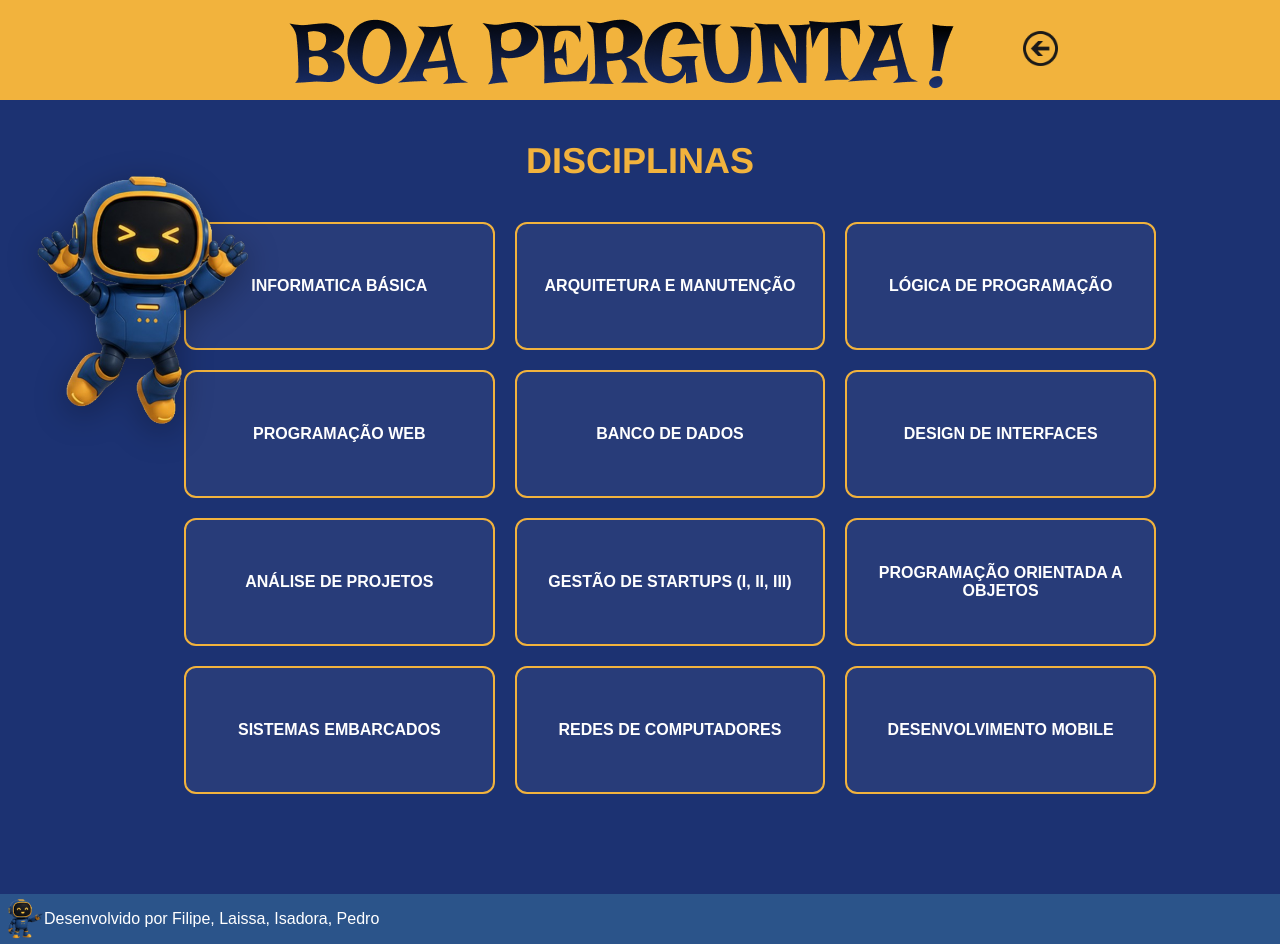
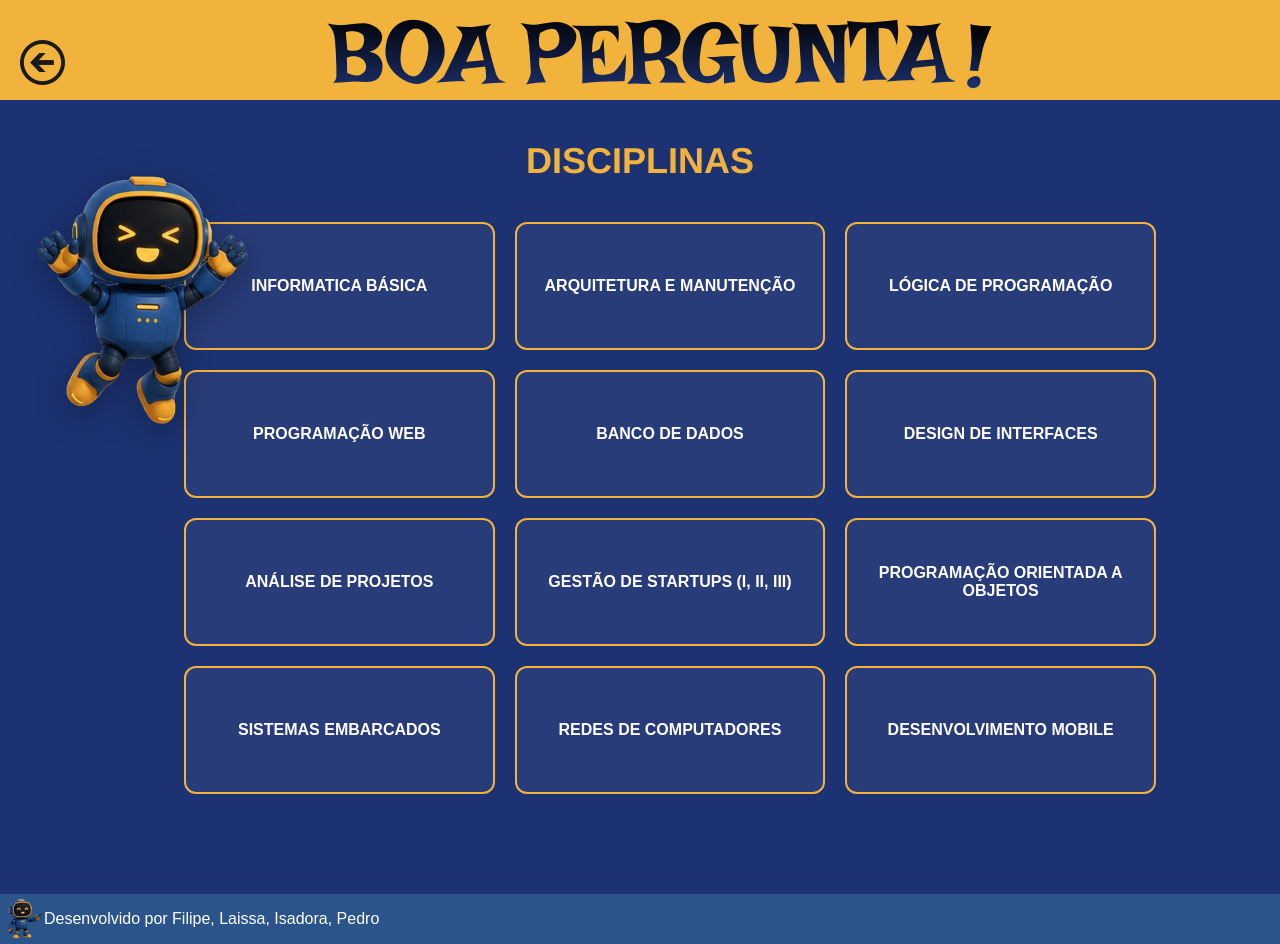
Before and after one commit to djuvisa/Projeto, a website: page tela5.html in a window 1280 px wide. Drawn offline with Linux system fonts and the light colour scheme.

Commit message:
ajustes css

```diff
--- a/css/design.css
+++ b/css/design.css
@@ -256,7 +256,6 @@ input {
 }
 .card-icon{
     font-size: 80px;
-/* Filtro discreto para dar profundidade ao ícone em relação ao fundo */
     filter: drop-shadow(0px 4px 4px rgba(0,0,0,0.15));
 }
 .card-text{
@@ -270,9 +269,11 @@ input {
 }
 
 #seta {
-    width: 35px;
+    position: absolute;
+    left: 20px;
+    top: 5%;
+    width: 45px;
     height: auto;
-    cursor: pointer;
     transition: transform 0.2s ease;
 }
 
@@ -512,6 +513,7 @@ input {
     cursor: pointer;
     font-weight: bold;
     margin-top: 5vh;
+    margin-bottom: 5vh;
     width:35vw;
 }
 
--- a/tela5.html
+++ b/tela5.html
@@ -11,9 +11,9 @@
 
     <header id="cabecalho">
      <h1><img src="img/logo.png" alt="logo com escrita BOA PERGUNTA!"></h1>
-    <a href="tela1.html"><img src="img/png-transparent-creative-commons-license-creative-work-free-content-back-arrow-angle-text-trademark-thumbnail-removebg-preview.png" id="seta"></a>
-    <div style="width: 40px;"></div>
+     <a href="tela4.html"><img id="seta" src="img/png-transparent-creative-commons-license-creative-work-free-content-back-arrow-angle-text-trademark-thumbnail-removebg-preview.png" ></a>
     </header>
+
     <img src="img/image-removebg-preview (1).png" id="robo4">
     <!--BARRA DE PESQUISA-->
     <h2 class="tituloPagina">DISCIPLINAS</h2>
@@ -40,7 +40,6 @@
    <footer class="footer">
         <img src="img/image-removebg-preview (3).png">
         <span class="footerText">Desenvolvido por Filipe, Laissa, Isadora, Pedro</span>
-
    </footer>
 </body>
 </html>
```
Also changed, not shown: tela2.html (+3 -1 lines), tela3.html (+2 -1 lines). Lines whose indentation alone changed are shown as unchanged.
